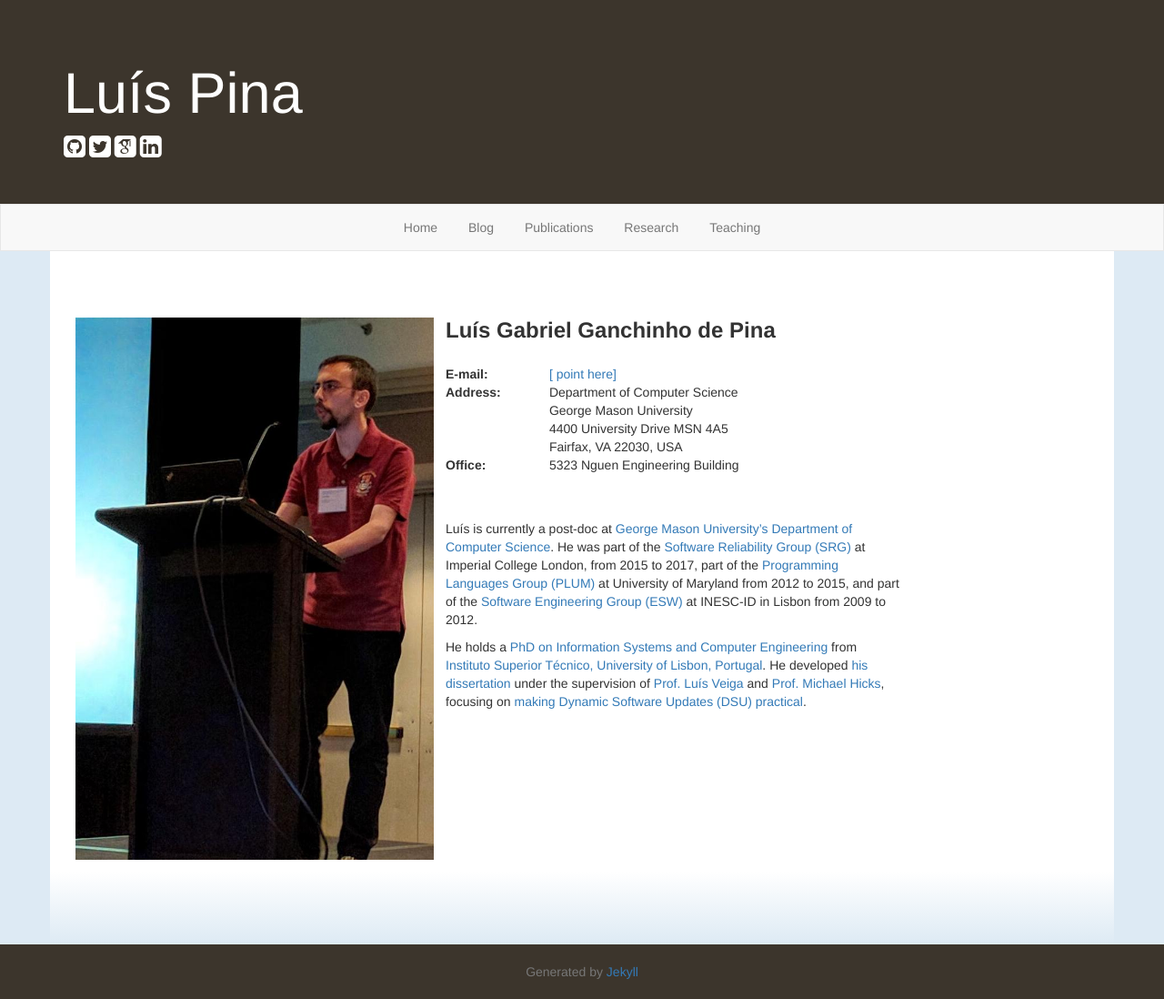
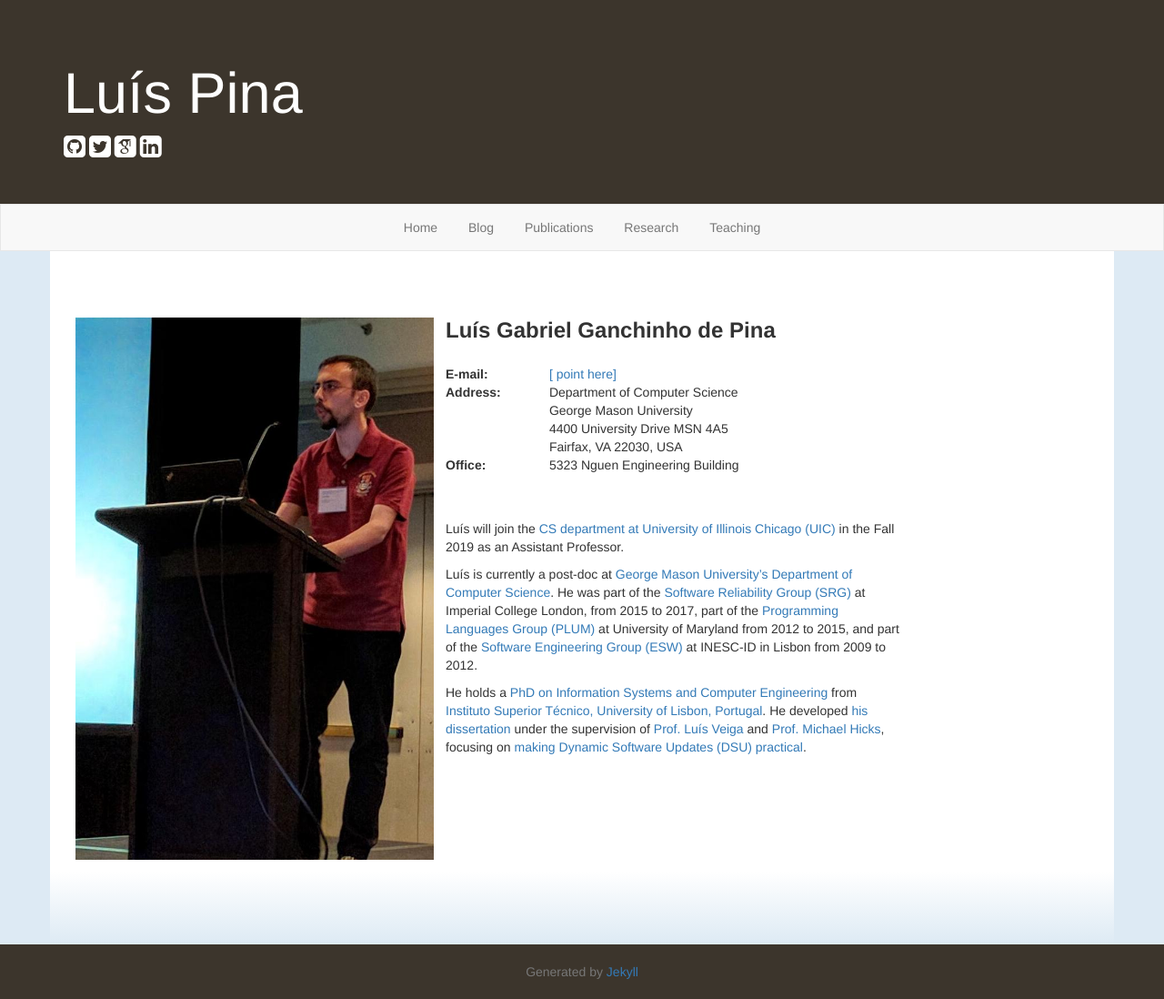
Before and after one commit to luisggpina/personal-website, a Jekyll site: the page built from index.md, in a window 1280 px wide. Shown: the whole page at 91% size. Built offline with Jekyll 4.4.1, drawn with Linux system fonts in a browser that asks for light colours; nearby versions of some CDN libraries; some web fonts are replaced.

Commit message:
Added notice about moving to UIC to front page

```diff
--- a/index.md
+++ b/index.md
@@ -9,6 +9,9 @@ layout: index
 title: index
 group: "index"
 ---
+
+Luís will join the [CS department at University of Illinois Chicago (UIC)](https://cs.uic.edu/) in the Fall 2019 as an Assistant Professor.
+
 Luís is currently a post-doc at [George Mason University's Department of
 Computer Science](https://cs.gmu.edu). He was part of the [Software Reliability
 Group (SRG)](https://srg.doc.ic.ac.uk/) at Imperial College London, from 2015 to
```
